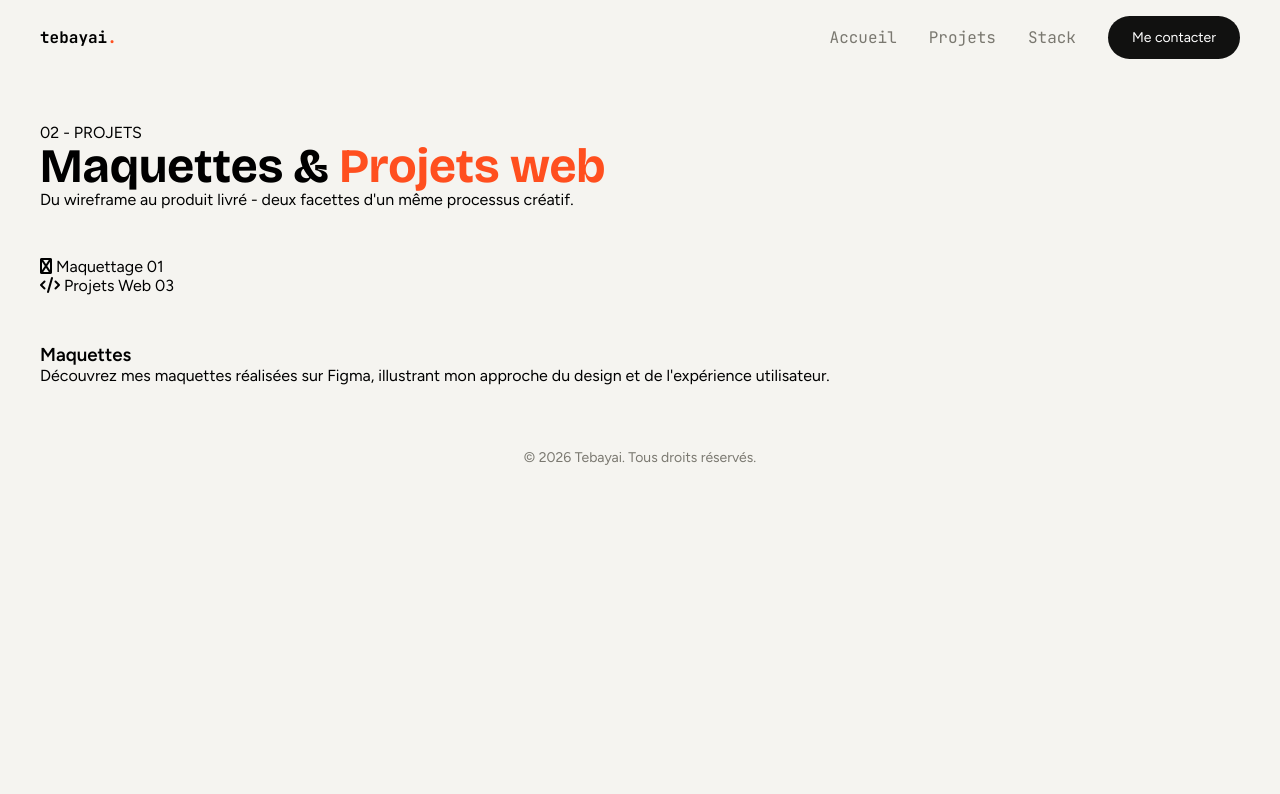
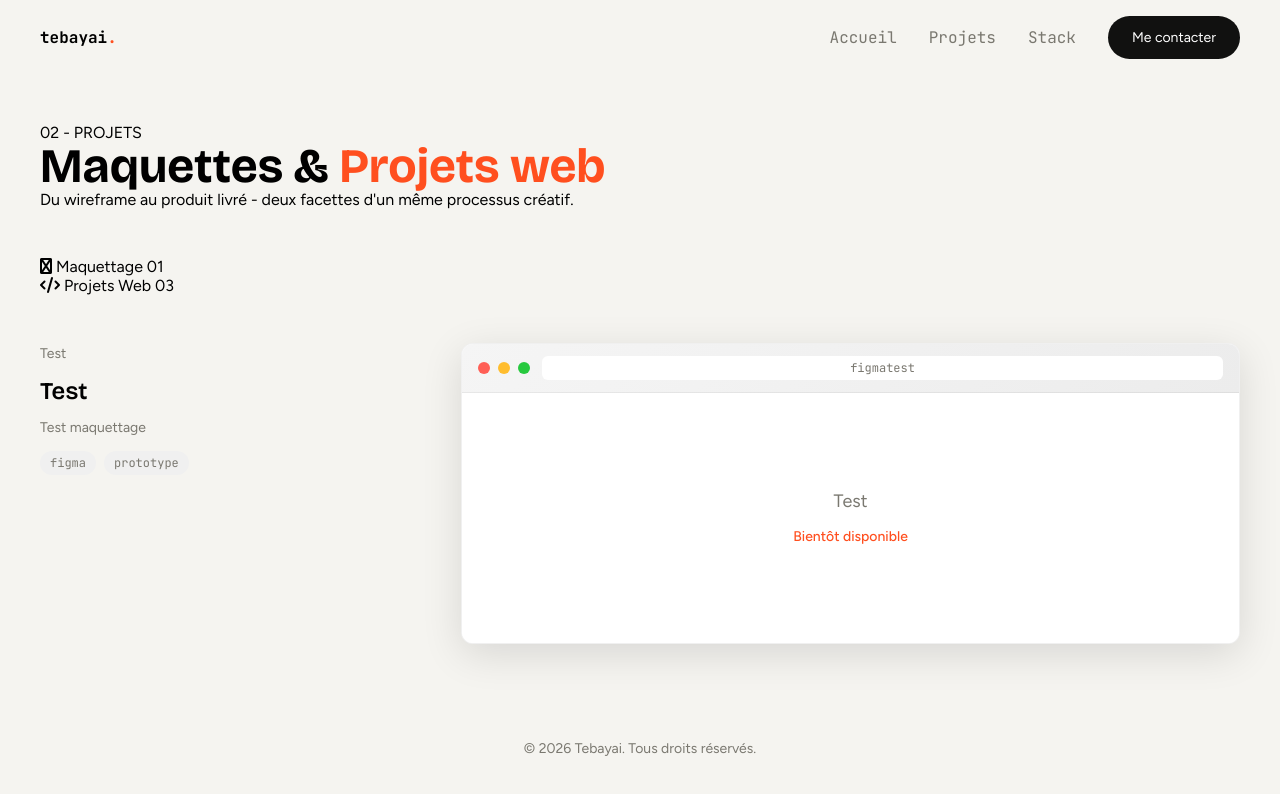
Before and after one commit to Tebayai/Portfolioo, a website: page projets.html in a window 1280 px wide. Drawn offline with nearby package versions, Linux system fonts and the light colour scheme.

Commit message:
add little design

```diff
--- a/projets.html
+++ b/projets.html
@@ -51,15 +51,41 @@
         </section>
         <section class="projet-container" id="projet-container">
             <!-- TAB MAQUETTES -->
-            <div class="projet-tab active" data-tab-content="maquette" id="maquette">
-                <div class="projet-item">
-                    <h3>Maquettes</h3>
-                    <p>Découvrez mes maquettes réalisées sur Figma, illustrant mon approche du design et de l'expérience utilisateur.</p>
+            <div class="projects-section projet-tab active" data-tab-content="maquette" id="maquette">
+                <div class="projects-container">
+                    <!-- Projet 1: Dashboard -->
+                    <div class="project-item">
+                        <div class="projet-title">
+                            <span class="subtitle">Test</span>
+                            <h3>Test</h3>
+                            <p>Test maquettage</p>
+                            <div class="labels-container">
+                                <span class="labels-use">figma</span>
+                                <span class="labels-use">prototype</span>
+                            </div>
+                        </div>
+                        <a href="#" class="browser-window dashboard-link" title="Dashboard">
+                            <div class="browser-header">
+                                <div class="browser-buttons">
+                                    <span class="btn-red"></span>
+                                    <span class="btn-yellow"></span>
+                                    <span class="btn-green"></span>
+                                </div>
+                                <div class="browser-url">figmatest</div>
+                            </div>
+                            <div class="browser-content">
+                                <div class="coming-soon">
+                                    <p>Test</p>
+                                    <span class="orange-color">Bientôt disponible</span>
+                                </div>
+                            </div>
+                        </a>
+                    </div>
                 </div>
             </div>
 
             <!-- TAB WEB PROJECTS -->
-            <div class="projet-tab" data-tab-content="web" id="web">
+            <div class="projet-tab projects-section" data-tab-content="web" id="web">
                 <div class="projects-container">
                     <!-- Projet 1: Dashboard -->
                     <div class="project-item">
```
